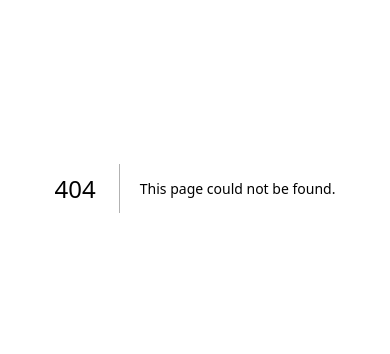
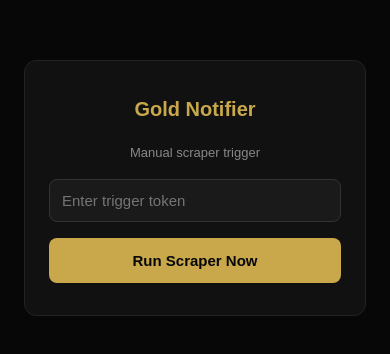
Before and after one commit to unaveenj/Gold-Notifier-SG, a Next.js app in the folder web/: page /trigger in a window 390 px wide. Before the commit this address had no page. Shown: the part 234-588 px from the top of the page. Built offline with nearby package versions, Linux system fonts and the light colour scheme.

Commit message:
Add phone-friendly trigger page

```diff
--- /dev/null
+++ b/web/app/trigger/layout.tsx
@@ -0,0 +1,9 @@
+import type { Metadata } from 'next'
+
+export const metadata: Metadata = {
+  robots: { index: false, follow: false },
+}
+
+export default function TriggerLayout({ children }: { children: React.ReactNode }) {
+  return <>{children}</>
+}
--- /dev/null
+++ b/web/app/trigger/page.tsx
@@ -0,0 +1,110 @@
+'use client'
+
+import { useState } from 'react'
+
+export default function TriggerPage() {
+  const [token, setToken]   = useState('')
+  const [status, setStatus] = useState<'idle' | 'loading' | 'success' | 'error'>('idle')
+  const [message, setMessage] = useState('')
+
+  async function handleTrigger() {
+    if (!token.trim()) return
+    setStatus('loading')
+    setMessage('')
+
+    try {
+      const res = await fetch('/api/trigger', {
+        method: 'POST',
+        headers: { 'x-trigger-token': token.trim() },
+      })
+      const data = await res.json()
+
+      if (res.ok) {
+        setStatus('success')
+        setMessage('Workflow triggered! Check GitHub Actions.')
+      } else {
+        setStatus('error')
+        setMessage(data.error || 'Something went wrong.')
+      }
+    } catch {
+      setStatus('error')
+      setMessage('Network error. Try again.')
+    }
+  }
+
+  return (
+    <main style={{
+      minHeight: '100vh',
+      background: '#070708',
+      display: 'flex',
+      alignItems: 'center',
+      justifyContent: 'center',
+      padding: '24px',
+      fontFamily: 'sans-serif',
+    }}>
+      <div style={{
+        width: '100%',
+        maxWidth: '360px',
+        background: '#111',
+        border: '1px solid #222',
+        borderRadius: '12px',
+        padding: '32px 24px',
+        display: 'flex',
+        flexDirection: 'column',
+        gap: '16px',
+      }}>
+        <h1 style={{ color: '#c8a84b', margin: 0, fontSize: '20px', textAlign: 'center' }}>
+          Gold Notifier
+        </h1>
+        <p style={{ color: '#888', margin: 0, fontSize: '13px', textAlign: 'center' }}>
+          Manual scraper trigger
+        </p>
+
+        <input
+          type="password"
+          placeholder="Enter trigger token"
+          value={token}
+          onChange={e => setToken(e.target.value)}
+          onKeyDown={e => e.key === 'Enter' && handleTrigger()}
+          style={{
+            padding: '12px',
+            borderRadius: '8px',
+            border: '1px solid #333',
+            background: '#1a1a1a',
+            color: '#e8dfc8',
+            fontSize: '15px',
+            outline: 'none',
+          }}
+        />
+
+        <button
+          onClick={handleTrigger}
+          disabled={status === 'loading'}
+          style={{
+            padding: '14px',
+            borderRadius: '8px',
+            border: 'none',
+            background: status === 'loading' ? '#555' : '#c8a84b',
+            color: '#070708',
+            fontWeight: 700,
+            fontSize: '15px',
+            cursor: status === 'loading' ? 'not-allowed' : 'pointer',
+          }}
+        >
+          {status === 'loading' ? 'Triggering...' : 'Run Scraper Now'}
+        </button>
+
+        {message && (
+          <p style={{
+            margin: 0,
+            fontSize: '13px',
+            textAlign: 'center',
+            color: status === 'success' ? '#81C784' : '#e57373',
+          }}>
+            {message}
+          </p>
+        )}
+      </div>
+    </main>
+  )
+}
```
